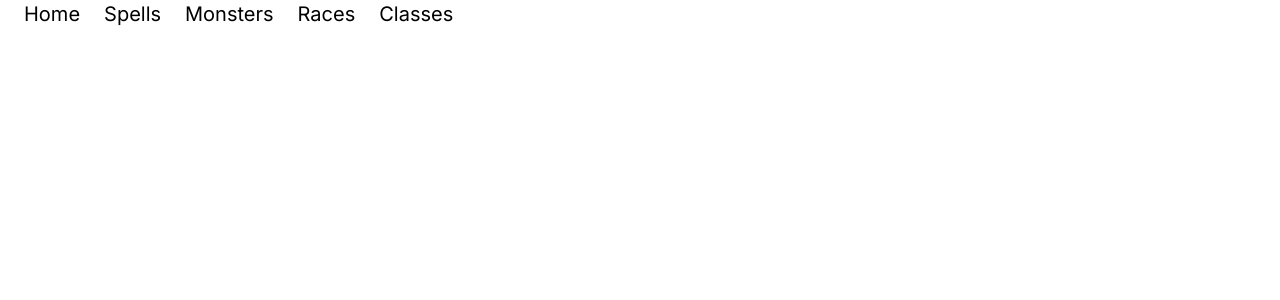
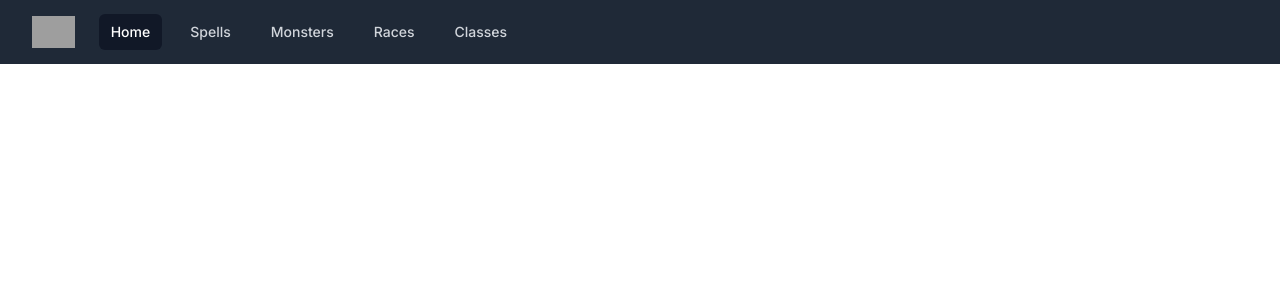
Before and after one commit to UpbeatDragon/dnd-slayer, a Next.js app: page / in a window 1280 px wide. Shown: the top 300 px of the page. Built offline with nearby package versions, Linux system fonts and the light colour scheme; grey boxes are pictures that could not be loaded.

Commit message:
added proper menu (thanks dad)

```diff
--- /dev/null
+++ b/app/components/title-bar/title-bar.js
@@ -0,0 +1,86 @@
+'use client'
+
+import { Disclosure } from '@headlessui/react'
+import { Bars3Icon, XMarkIcon } from '@heroicons/react/24/outline'
+
+const navigation = [
+  { name: 'Home', href: '/', current: true },
+  { name: 'Spells', href: '/spells', current: false },
+  { name: 'Monsters', href: '/monsters', current: false },
+  { name: 'Races', href: '/races', current: false },
+  { name: 'Classes', href: '/classes', current: false },
+]
+
+function classNames(...classes) {
+  return classes.filter(Boolean).join(' ')
+}
+
+export default function TitleBar() {
+  return (
+    <Disclosure as="nav" className="bg-gray-800">
+      {({ open }) => (
+        <>
+          <div className="mx-auto max-w-7xl px-4 sm:px-6 lg:px-8">
+            <div className="flex h-16 justify-between">
+              <div className="flex">
+                <div className="-ml-2 mr-2 flex items-center md:hidden">
+                  {/* Mobile menu button */}
+                  <Disclosure.Button className="relative inline-flex items-center justify-center rounded-md p-2 text-gray-400 hover:bg-gray-700 hover:text-white focus:outline-none focus:ring-2 focus:ring-inset focus:ring-white">
+                    <span className="absolute -inset-0.5" />
+                    <span className="sr-only">Open main menu</span>
+                    {open ? (
+                      <XMarkIcon className="block h-6 w-6" aria-hidden="true" />
+                    ) : (
+                      <Bars3Icon className="block h-6 w-6" aria-hidden="true" />
+                    )}
+                  </Disclosure.Button>
+                </div>
+                <div className="flex flex-shrink-0 items-center">
+                  <img
+                    className="h-8 w-auto"
+                    src="https://tailwindui.com/img/logos/mark.svg?color=indigo&shade=500"
+                    alt="Your Company"
+                  />
+                </div>
+                <div className="hidden md:ml-6 md:flex md:items-center md:space-x-4">
+                  {navigation.map((item) => (
+                    <a
+                      key={item.name}
+                      href={item.href}
+                      className={classNames(
+                        item.current ? 'bg-gray-900 text-white' : 'text-gray-300 hover:bg-gray-700 hover:text-white',
+                        'rounded-md px-3 py-2 text-sm font-medium'
+                      )}
+                      aria-current={item.current ? 'page' : undefined}
+                    >
+                      {item.name}
+                    </a>
+                  ))}
+                </div>
+              </div>
+            </div>
+          </div>
+
+          <Disclosure.Panel className="md:hidden">
+            <div className="space-y-1 px-2 pb-3 pt-2 sm:px-3">
+              {navigation.map((item) => (
+                <Disclosure.Button
+                  key={item.name}
+                  as="a"
+                  href={item.href}
+                  className={classNames(
+                    item.current ? 'bg-gray-900 text-white' : 'text-gray-300 hover:bg-gray-700 hover:text-white',
+                    'block rounded-md px-3 py-2 text-base font-medium'
+                  )}
+                  aria-current={item.current ? 'page' : undefined}
+                >
+                  {item.name}
+                </Disclosure.Button>
+              ))}
+            </div>
+          </Disclosure.Panel>
+        </>
+      )}
+    </Disclosure>
+  )
+}
--- a/app/layout.js
+++ b/app/layout.js
@@ -1,6 +1,7 @@
 import { Inter } from 'next/font/google'
 import './globals.css'
 import Link from 'next/link'
+import TitleBar from './components/title-bar/title-bar'
 
 const inter = Inter({ subsets: ['latin'] })
 
@@ -13,13 +14,7 @@
   return (
     <html lang="en">
       <body className={inter.className}>
-        <ul className="inline-flex pb-6 text-xl ">
-        <li className="pr-6 pl-6"><Link href={'/'} className="hover:text-red-500">Home</Link></li>
-        <li className="pr-6"><Link href={'/spells'} className="hover:text-red-500">Spells</Link></li>
-        <li className="pr-6"><Link href={'/monsters'} className="hover:text-red-500">Monsters</Link></li>
-        <li className="pr-6"><Link href={'/races'} className="hover:text-red-500">Races</Link></li>
-        <li className="pr-6"><Link href={'/classes'} className="hover:text-red-500">Classes</Link></li>
-        </ul>
+        <TitleBar></TitleBar>
         <>
         {children}
         </>
```
Also changed, not shown: package.json (+7 -5 lines), 1 other file (tests, documents, lock files or other folders).
